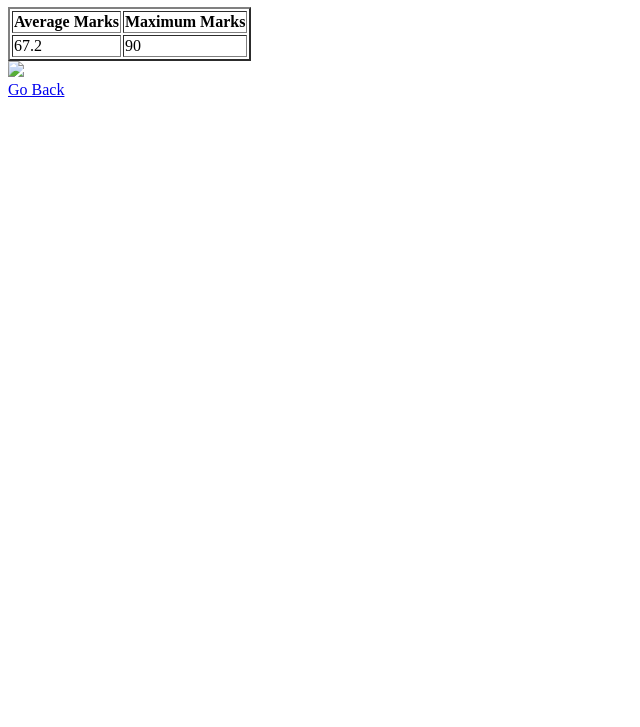
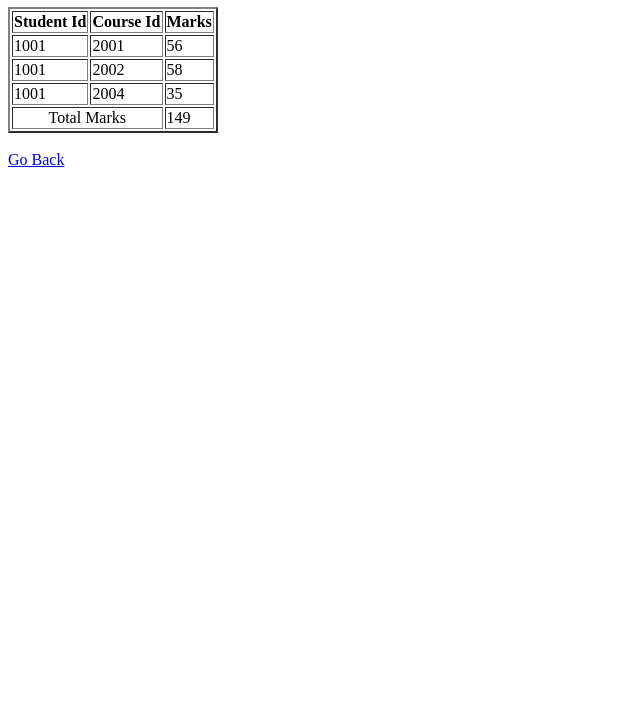
Before and after one commit to yellowflash1777/MAD-1, a plain HTML site: page Lab4/templates/output.html in a window 1280 px wide. Shown: the part 73-800 px from the top of the page, without its empty margins (0-640 px from the left). Drawn offline with Linux system fonts and the light colour scheme.

Commit message:
completed

```diff
--- a/Lab4/templates/output.html
+++ b/Lab4/templates/output.html
@@ -5,35 +5,47 @@
     <meta charset="UTF-8">
     <meta http-equiv="X-UA-Compatible" content="IE=edge">
     <meta name="viewport" content="width=device-width, initial-scale=1.0">
-    <title>Course Data</title>
+    <title>Student Data</title>
 </head>
 
 <body>
 
 
-    <div class="main">
-        <h1>Course Details</h1>
-        <table border="2" "course-details-table">
+
+        <h1>Student Details</h1>
+        <table border="2" id = "student-details-table">
             <tr>
-                <th>Average Marks</th>
-                <th>Maximum Marks</th>
-
+                <th>Student Id</th>
+                <th>Course Id</th>
+                <th>Marks</th>
             </tr>
 
             <tr>
-                <td>67.2</td>
-                <td>90</td>
-
+                <td>1001</td>
+                <td>2001</td>
+                <td>56</td>
             </tr>
 
+            <tr>
+                <td>1001</td>
+                <td>2002</td>
+                <td>58</td>
+            </tr>
 
+            <tr>
+                <td>1001</td>
+                <td>2004</td>
+                <td>35</td>
+            </tr>
+
+            <tr>
+                <td colspan="2" style="text-align:center">Total Marks</td>
+                <td>149</td>
+            </tr>
         </table>
+        <br>
+        <a href="/">Go Back</a>
 
-        <img src="static\saved.png">
-
-        <br>
-        <a href="\">Go Back</a>
-    </div>
 
 </body>
 
```
Also changed, not shown: Lab4/templates/course.html (+3 -15 lines), Lab4/templates/index.html (+2 -1 lines), Lab4/templates/inv.html (+3 -3 lines), Lab4/templates/student.html (+5 -4 lines), Lab4/static/saved.png, 2 other files.
